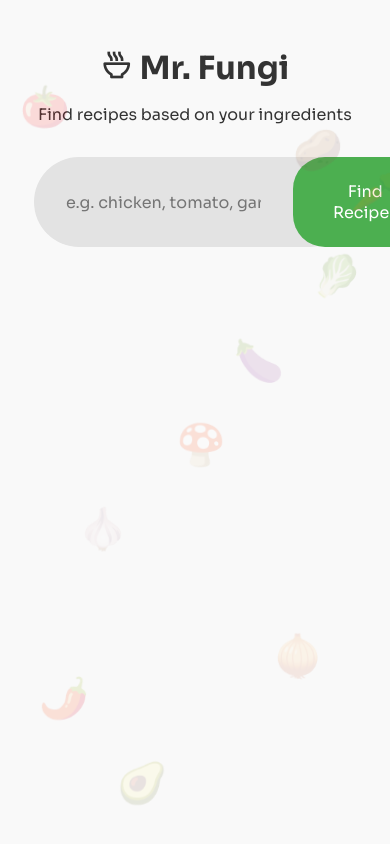
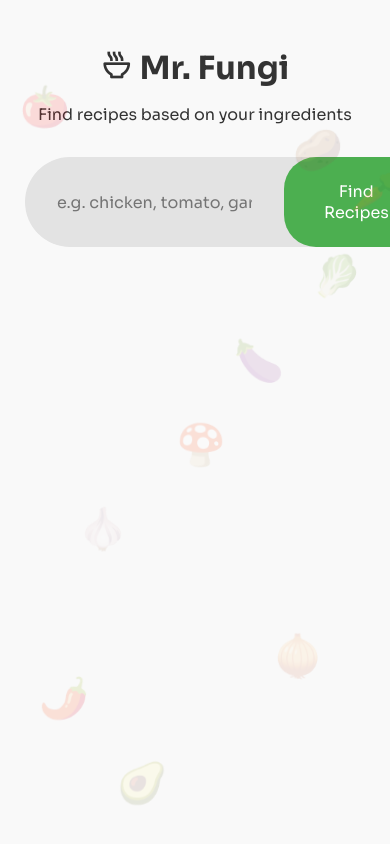
Before and after one commit to shippudden/Mr.-Fungi, a plain HTML site: page index.html in a window 390 px wide. Shown: the top 844 px of the page. Drawn offline with nearby package versions, Linux system fonts and the light colour scheme.

Commit message:
added more breakpoints

```diff
--- a/style.css
+++ b/style.css
@@ -354,3 +354,14 @@ img {
     width: 90%;
   }
 }
+
+@media (max-width: 436px) {
+  .search-section {
+    width: 95%;
+  }
+}
+@media (max-width: 440px) {
+  .search-section {
+    width: 95%;
+  }
+}
```
